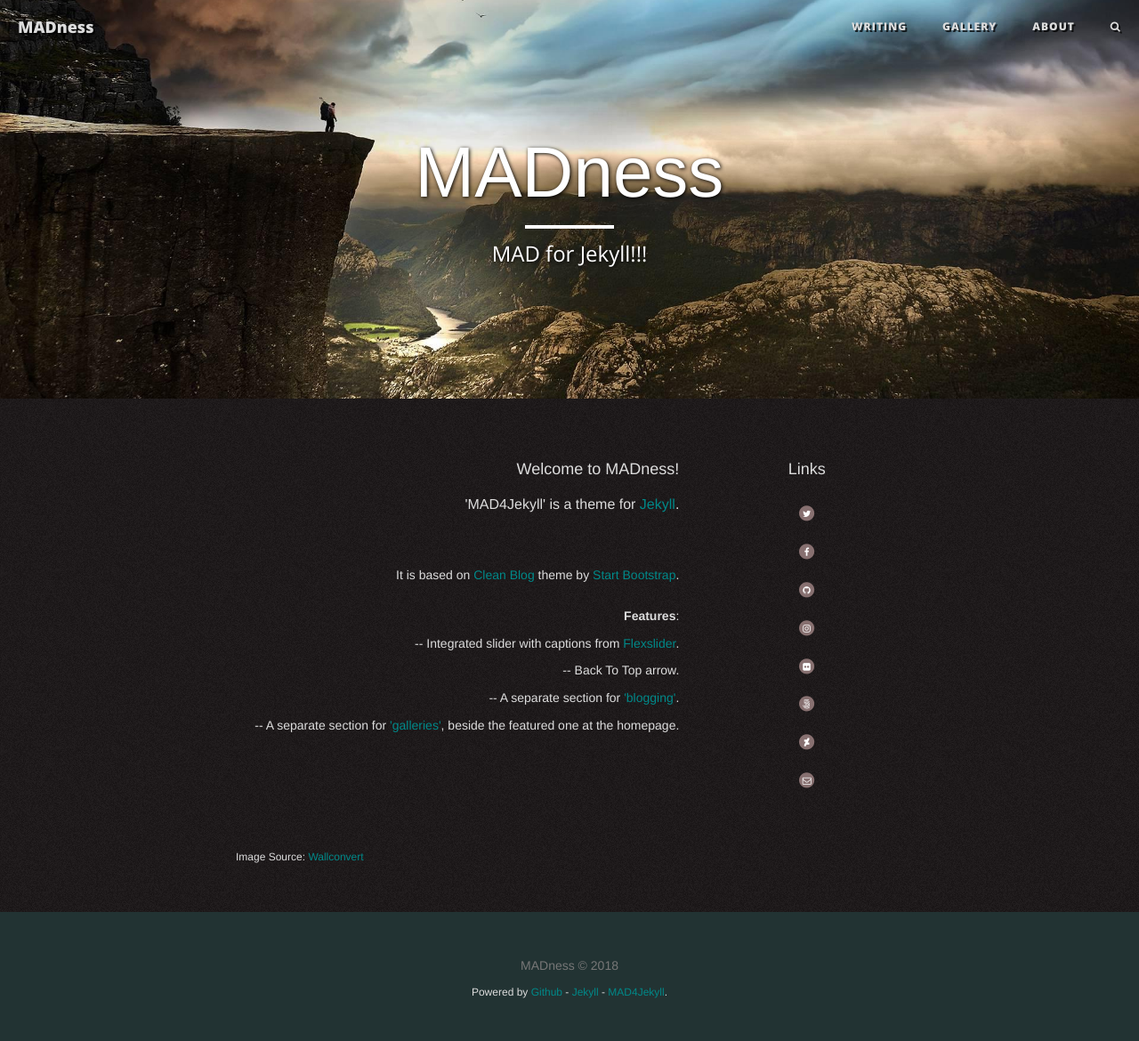
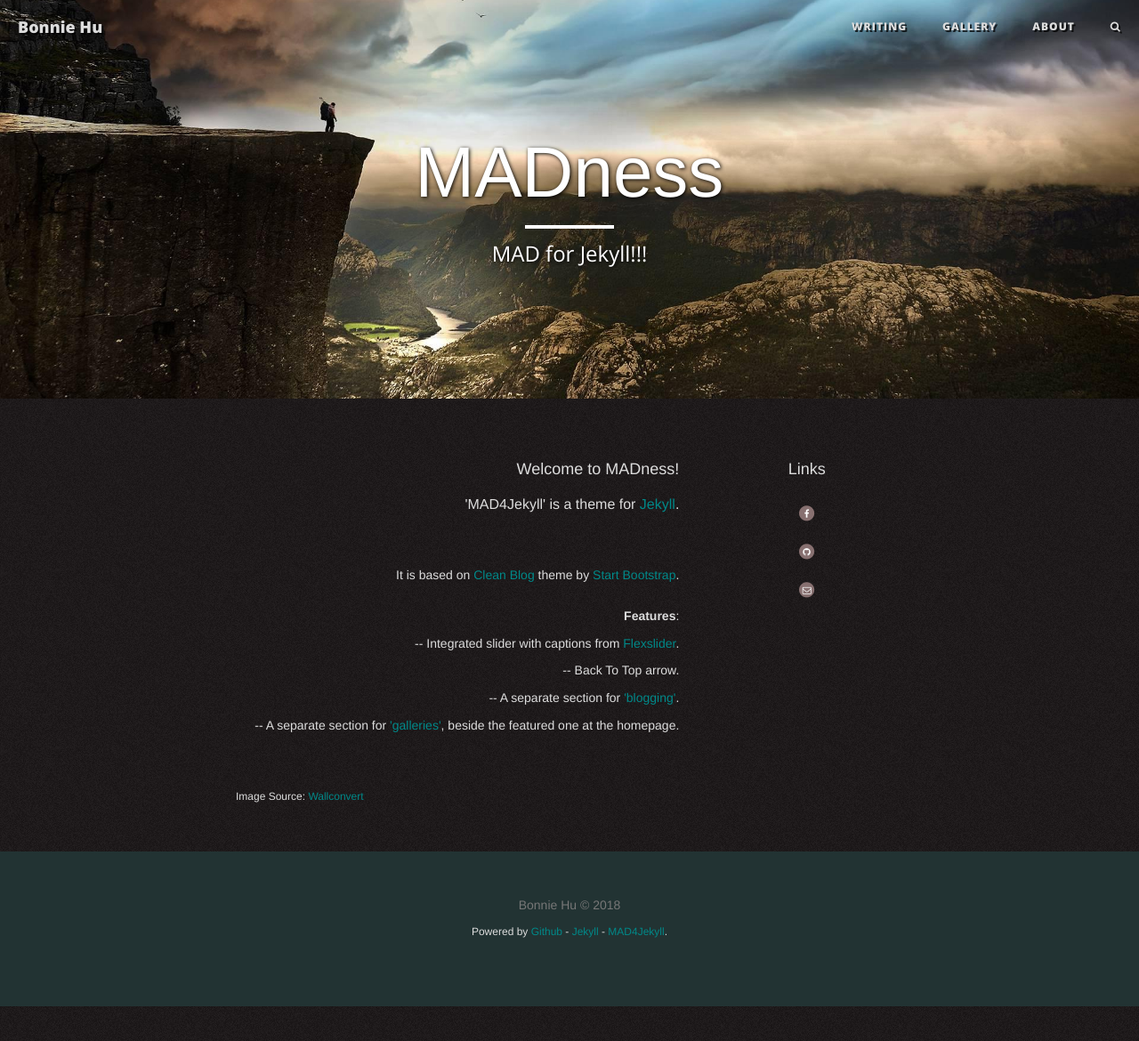
Before and after one commit to Bonnie970/Bonnie970.github.io, a Jekyll site: the page built from pages/index.html, in a window 1280 px wide and 1199 px high. Shown: the top 1170 px of the window at 89% size. Built offline with Jekyll 4.4.1, drawn with Linux system fonts in a browser that asks for light colours; nearby versions of some CDN libraries.

Commit message:
Update _config.yml

```diff
--- a/_config.yml
+++ b/_config.yml
@@ -1,6 +1,6 @@
 # Site settings
-title: "MADness"
-description: A Template for Jekyll
+title: "Bonnie Hu"
+description: My personal website
 
 # Files
 baseurl:
@@ -9,9 +9,9 @@ assets:
   libs: assets/libs
   owner: assets/owner
 logo: logo.png
-discus_shortname: MADness
-email: mad@ness.com
-url: "http://madforjekyll.github.io"
+discus_shortname: Bonnie
+email: guanqing.hu@mail.mcgill.ca
+url: "https://bonnie970.github.io"
 search: true
 share: true
 comments: true
@@ -24,19 +24,19 @@ wpm: 200
 
 # Owner/author information
 owner:
-  name:   MADness
+  name:   Guanqing Hu (Bonnie)
   avatar: avatar.jpg
   # Use the coder's toolbox at http://coderstoolbox.net/string/#!encoding=xml&action=encode&charset=us_ascii to encode your description into XML string
-  description:    MAD for Jekyll
+  description:
 
 # Social networking links used in footer. Update and remove as you like.
-twitter_username: MAD4Jekyll
-facebook_username: MAD4Jekyll
-github_username: MAD4Jekyll
-deviantart_username: MAD4Jekyll
-500px_username: MAD4Jekyll
-flickr_username: MAD4Jekyll
-instagram_username: MAD4Jekyll
+#twitter_username: MAD4Jekyll
+facebook_username: Bonnie Guanqing Hu
+github_username: Bonnie970
+#deviantart_username: MAD4Jekyll
+#500px_username: MAD4Jekyll
+#flickr_username: MAD4Jekyll
+#instagram_username: MAD4Jekyll
 
 
 # Internal nav
```
